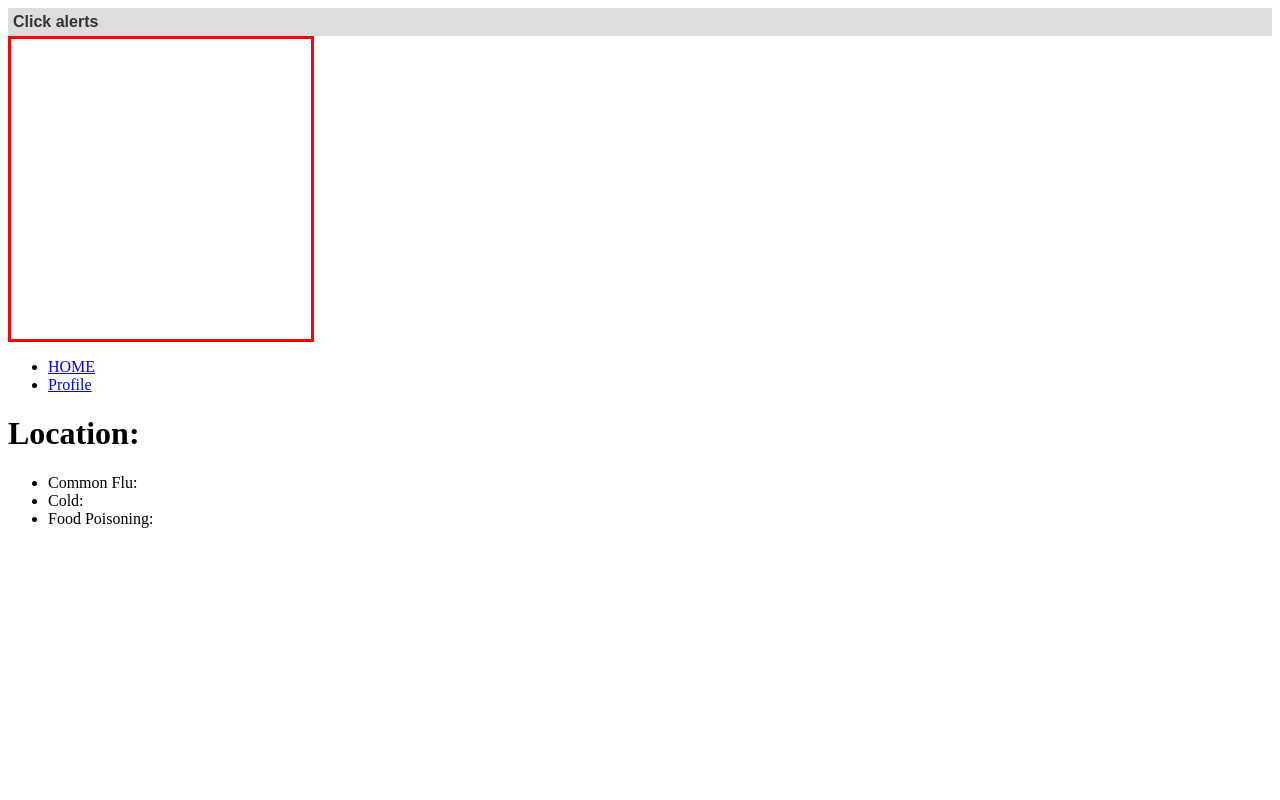
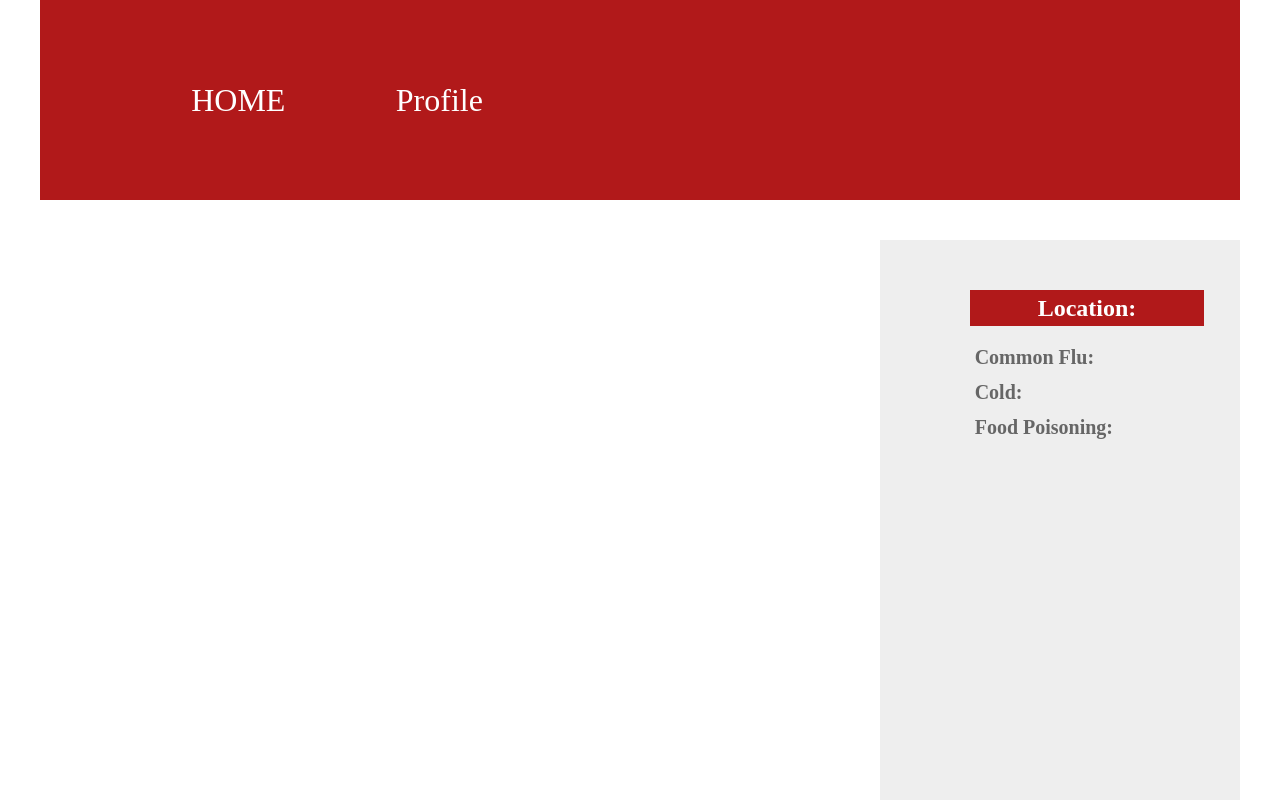
Before and after one commit to salasma/diseasemaptester, a plain HTML site: page example/index.html in a window 1280 px wide. Shown: the top 800 px of the page. Drawn offline with nearby package versions, Linux system fonts and the light colour scheme.

Commit message:
Update index.html

```diff
--- a/example/index.html
+++ b/example/index.html
@@ -13,6 +13,8 @@
 	    font-weight: bold;
 	  }
 	</style>
+	<link rel="stylesheet" href="../css/index.css">
+        <link rel="stylesheet" href="../css/common.css">
 	<script src="../lib/raphael.js"></script>
 	<!-- <script src="scale.raphael.js"></script> -->
 	<script src="http://ajax.googleapis.com/ajax/libs/jquery/1.6.2/jquery.js"></script>
@@ -46,9 +48,6 @@
 	  });
 	</script>
 </head>
-<body>
-  <div id="alert">Click alerts</div>
-  <div id="map" style="width: 300px; height: 300px; border: solid 3px red;"></div>
 <body class="w">
     <nav class="nav">
         <ul>
@@ -68,6 +67,8 @@
             </div>
         </div>
     </div>
+    <div id="alert">Click alerts</div>
+    <div id="map" style="width: 300px; height: 300px; border: solid 3px red;"></div>
     <footer class="footer">
     </footer>
 </body>
```
